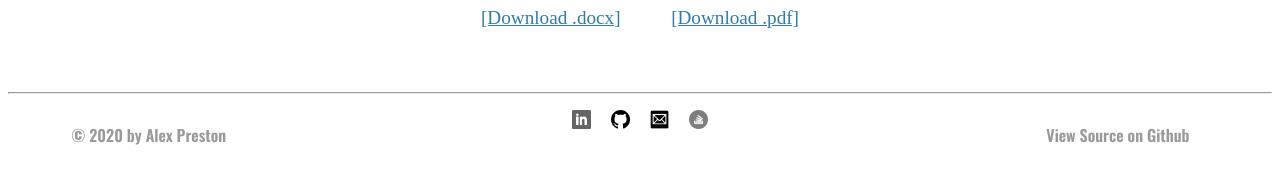
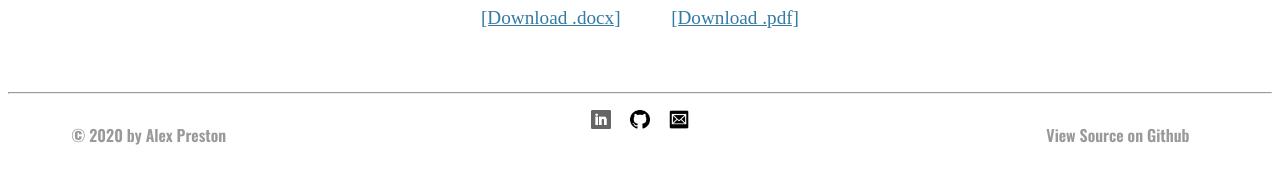
Before and after one commit to alexrpreston/alexpreston.org, a Django app: page /resume/ in a window 1280 px wide. Shown: the part 1119-1295 px from the top of the page. Run offline with Django 3.2, Linux system fonts and the light colour scheme.

Commit message:
Removed stack overflow, updated resume

```diff
--- a/portfolio/templates/portfolio/base.html
+++ b/portfolio/templates/portfolio/base.html
@@ -36,7 +36,6 @@
             <a target="_blank" href="https://www.linkedin.com/in/alexrpreston/"><img class="socialLinkIcon" src="{% static 'portfolio/images/linkedin.png' %}"></a>
             <a target="_blank" href="https://github.com/alexrpreston"><img class="socialLinkIcon" src="{% static 'portfolio/images/github.png' %}"></a>
             <a target="_blank" href="mailto:apreston@smu.edu"><img class="socialLinkIcon" src="{% static 'portfolio/images/mail.png' %}"></a>
-            <a target="_blank" href="mailto:apreston@smu.edu"><img class="socialLinkIcon" src="{% static 'portfolio/images/stackoverflow.png' %}"></a>
         </div>
         <div class="websiteSourceCodeFooter">
             <a class="portfolioLink" href="https://github.com/alexrpreston/alex.com-Portfolio-Website" target="_blank"><h4>View Source on Github</h4></a>
--- a/portfolio/templates/portfolio/home.html
+++ b/portfolio/templates/portfolio/home.html
@@ -11,7 +11,6 @@
         <div class="socialLinksHomePage">
             <a target="_blank" href="https://www.linkedin.com/in/alexrpreston/"><img class="socialLinkIconHomePage" src="{% static 'portfolio/images/linkedin.png' %}"></a>
             <a target="_blank" href="https://github.com/alexrpreston"><img class="socialLinkIconHomePage" src="{% static 'portfolio/images/github.png' %}"></a>
-            <a target="_blank" href="mailto:apreston@smu.edu"><img class="socialLinkIconHomePage" src="{% static 'portfolio/images/stackoverflow.png' %}"></a>
         </div>
     </div>
 
```
Also changed, not shown: 2 other files.
